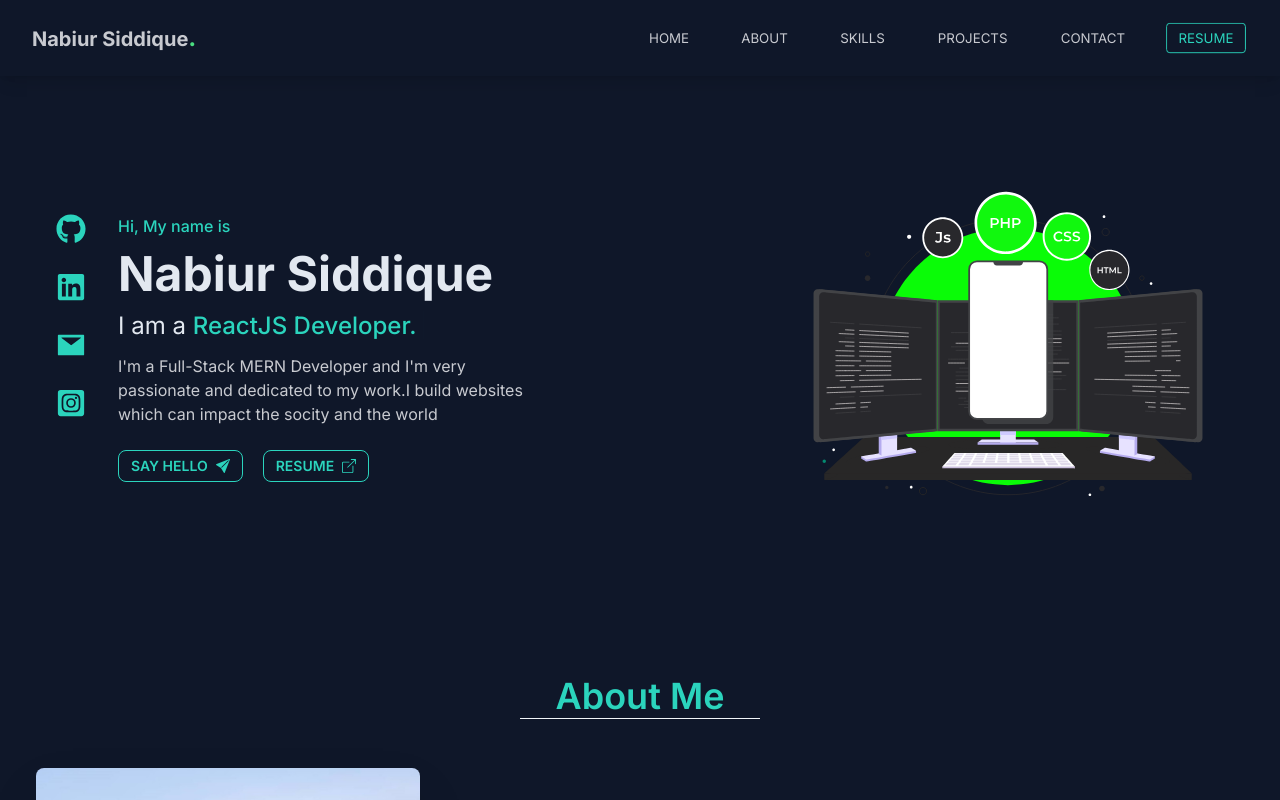
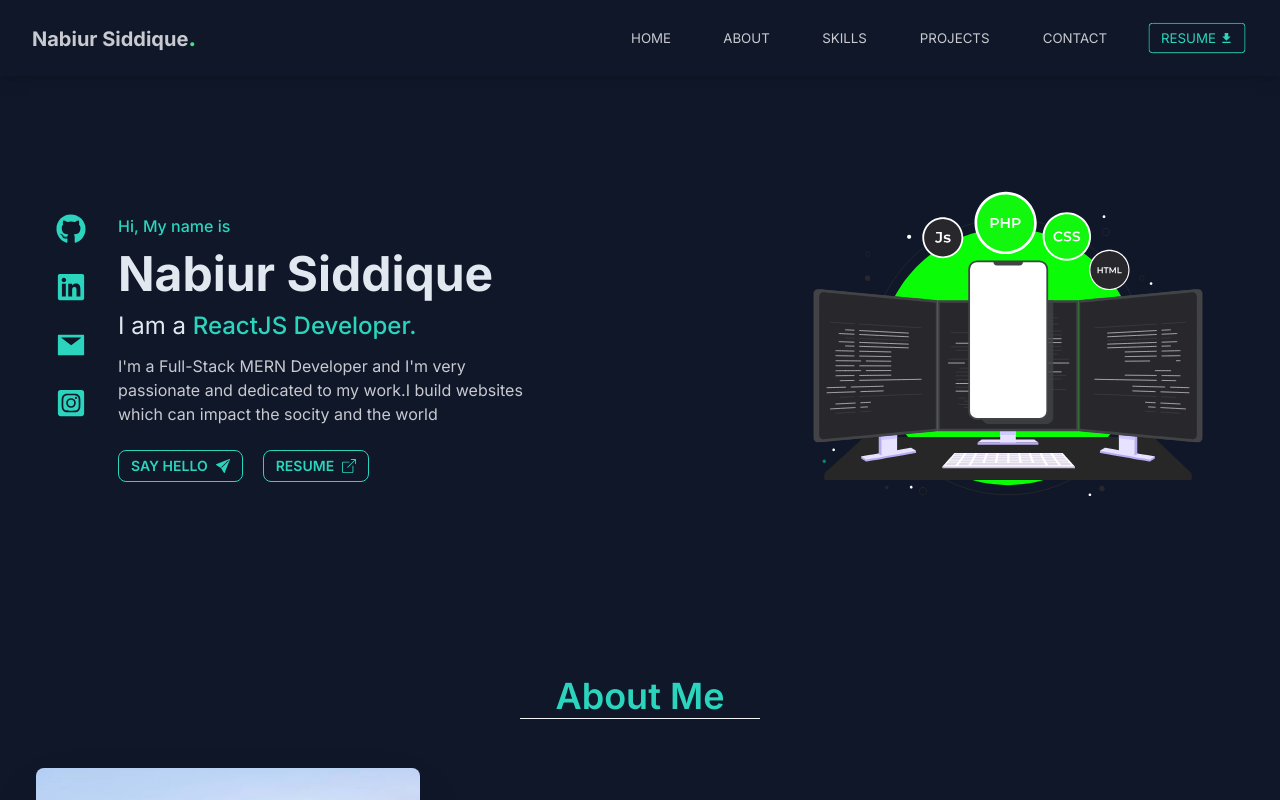
Before and after one commit to nabiursiddique/My-Portfolio-website, a React (Vite) app: page / in a window 1280 px wide. Shown: the top 800 px of the page. Built offline with nearby package versions, Linux system fonts and the light colour scheme.

Commit message:
feature- now user can download the resume

```diff
--- a/src/App.jsx
+++ b/src/App.jsx
@@ -3,7 +3,7 @@ import Contact from "./components/Contact/Contact"
 import Home from "./components/Home/Home/Home"
 import Projects from "./components/Projects/Projects"
 import ScrollToTop from "./components/ScrollToTop/ScrollToTop"
-import { NavbarDefault } from "./components/Shared/Navbar/Navbar"
+import { NavbarDefault } from "./components/Navbar/Navbar"
 import Skills from "./components/Skills/Skills"
 
 const App = () => {
--- a/src/components/Shared/Navbar/Navbar.jsx
+++ b/src/components/Navbar/Navbar.jsx
@@ -5,6 +5,8 @@ import {
     IconButton,
 } from "@material-tailwind/react";
 import { motion } from "framer-motion";
+import { IoMdDownload } from "react-icons/io";
+import resume from '../../assets/resume/Nabiur Siddique Resume.pdf'
 
 export function NavbarDefault() {
     const [openNav, setOpenNav] = React.useState(false);
@@ -87,8 +89,8 @@ export function NavbarDefault() {
                 color="blue-gray"
                 className="font-normal rounded btn btn-sm btn-outline btn-success"
             >
-                <a href="#contact" className="flex items-center">
-                    Resume
+                <a href={resume} download={resume} className="flex items-center">
+                    Resume <IoMdDownload className="ml-1" />
                 </a>
             </motion.p>
         </ul>
```
Also changed, not shown: 1 other file (tests, documents, lock files or other folders).
